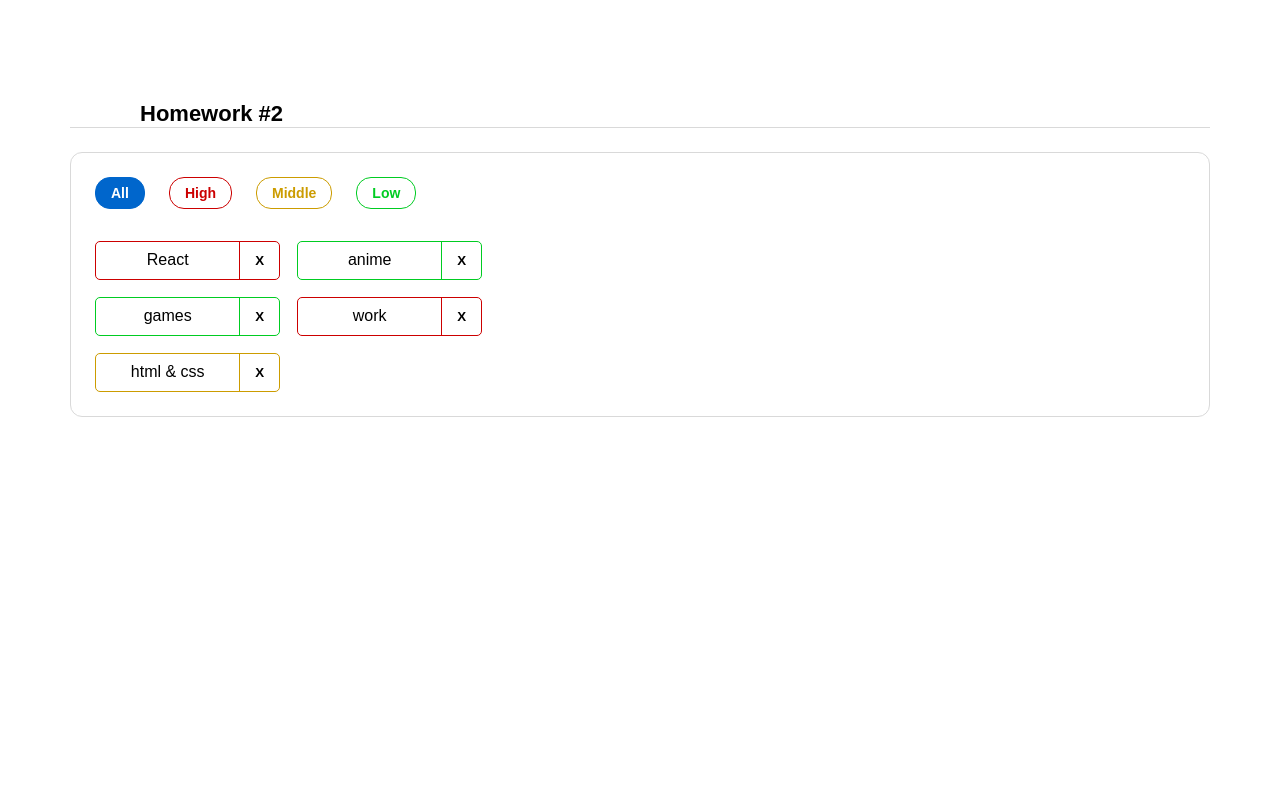
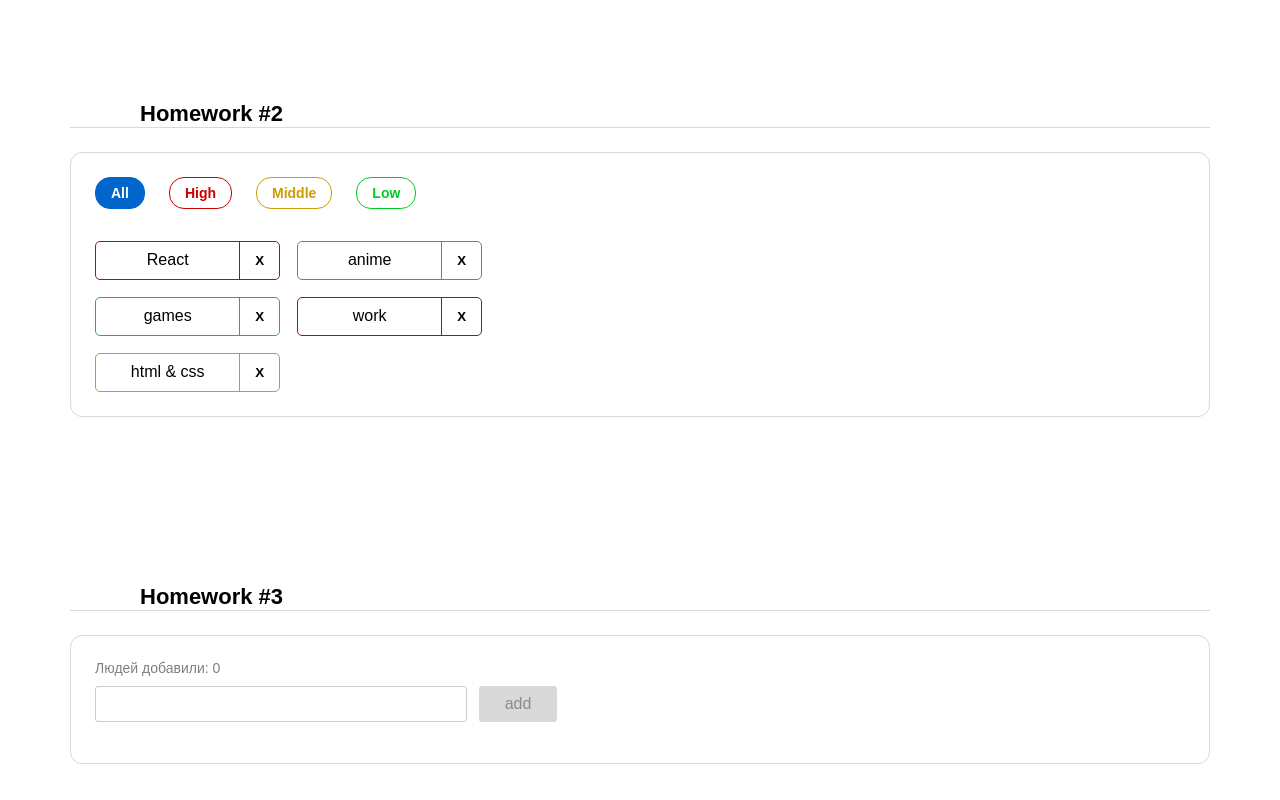
Before and after one commit to Evghenii90/hws2, a React (Create React App) app: page /#/pre-junior in a window 1280 px wide. Shown: the part 602-1402 px from the top of the page. Before the commit the page ends 1055 px from the top, so only its background shows below. Built offline with nearby package versions, Linux system fonts and the light colour scheme.

Commit message:
commit hw3

```diff
--- a/src/s1-main/App.tsx
+++ b/src/s1-main/App.tsx
@@ -2,6 +2,7 @@
 import s from './App.module.css'
 import HW1 from '../s2-homeworks/hw01/HW1'
 import HW2 from "../s2-homeworks/hw02/HW2";
+import HW3 from "../s2-homeworks/hw03/HW3";
 
 function App() {
     return (
@@ -9,7 +10,7 @@
             <HW1/>
             {/*раскомментировать по ходу выполнения*/}
             <HW2/>
-            {/*<HW3/>*/}
+            <HW3/>
             {/*<HW4/>*/}
 
             {/*при выполнении дз 5 и более - закомментировать здесь дз 1-4, так как они есть внутри дз 5*/}
--- a/src/s2-homeworks/hw03/Greeting.module.css
+++ b/src/s2-homeworks/hw03/Greeting.module.css
@@ -1,35 +1,81 @@
 .greetingForm {
+    font-family: 'Montserrat', sans-serif;
 }
 
 .inputAndButtonContainer {
+    display: flex;
+    gap: 12px;
+    margin-bottom: 10px;
+    align-items: flex-start;
 }
 
 .error {
+    font-weight: 400;
+    font-size: 14px;
+    color: #c00;
+    margin-top: 7px;
 }
 
 .input {
+    width: 372px;
+    padding: 8px 12px;
+    border: 1px solid #CCCCCC; /* Серый бордер */
+    border-radius: 3px;
+    font-size: 16px;
+    outline: none;
+    transition: border-color 0.3s;
 }
 
 .input:focus {
+    border-color: #0066CC; /* Синий бордер при фокусе */
 }
 
 .errorInput {
+    width: 372px;
+    padding: 8px 12px;
+    border: 1px solid #CC0000; /* Красный бордер для ошибки */
+    border-radius: 3px;
+    font-size: 16px;
+    outline: none;
 }
 
 .button {
+    width: 78px;
+    height: 36px;
+    background: #06c;
+    border-radius: 3px;
+    padding: 5px 24px;
+    color: white;
+    border: none;
+    font-size: 16px;
+    cursor: pointer;
+    transition: background-color 0.3s;
+    white-space: nowrap;
 }
 
 .button:focus {
+    background-color: #0066CC;
 }
 
 .button:active {
+    background-color: #0052A3;
 }
 
 .button:disabled {
+    background-color: #D9D9D9;
+    color: #8C8C8C;
+    cursor: not-allowed;
 }
 
 .text {
+    font-weight: 400;
+    font-size: 14px;
+    color: rgba(0, 0, 0, 0.5);
+    margin-bottom: 10px;
 }
 
 .greeting {
+    font-size: 16px;
+    color: #333333;
+    margin-top: 10px;
 }
--- a/src/s2-homeworks/hw03/Greeting.tsx
+++ b/src/s2-homeworks/hw03/Greeting.tsx
@@ -2,14 +2,14 @@
 import s from './Greeting.module.css'
 
 type GreetingPropsType = {
-    name: any // need to fix any
-    setNameCallback: any // need to fix any
-    addUser: any // need to fix any
-    onBlur: any // need to fix any
-    onEnter: any // need to fix any
-    error: any // need to fix any
-    totalUsers: any // need to fix any
-    lastUserName?: any // need to fix any
+    name: string // need to fix any
+    setNameCallback: (e: ChangeEvent<HTMLInputElement>)=>void // need to fix any
+    addUser: ()=>void // need to fix any
+    onBlur: ()=>void // need to fix any
+    onEnter: (e: KeyboardEvent<HTMLInputElement>)=>void // need to fix any
+    error: string // need to fix any
+    totalUsers: number // need to fix any
+    lastUserName?: string // need to fix any
 }
 
 // презентационная компонента (для верстальщика)
@@ -25,7 +25,7 @@
         lastUserName,
     } // деструктуризация пропсов
 ) => {
-    const inputClass = s.errorInput // need to fix with (?:)
+    const inputClass = error? s.errorInput : s.input // need to fix with (?:)
 
     return (
         <div id={'hw3-form'} className={s.greetingForm}>
--- a/src/s2-homeworks/hw03/GreetingContainer.tsx
+++ b/src/s2-homeworks/hw03/GreetingContainer.tsx
@@ -1,20 +1,36 @@
-import React, { ChangeEvent, KeyboardEvent, useState } from 'react'
+import React, {ChangeEvent, KeyboardEvent, useState} from 'react'
 import Greeting from './Greeting'
-import { UserType } from './HW3'
+import {UserType} from './HW3'
+import user from "../hw08/User";
 
 type GreetingContainerPropsType = {
-    users: any // need to fix any
-    addUserCallback: any // need to fix any
+    users: UserType[] // need to fix any
+    addUserCallback: (name: string) => void // need to fix any
 }
 
-export const pureAddUser = (name: any, setError: any, setName: any, addUserCallback: any) => {
+export const pureAddUser = (name: string,
+                            setError: (error: string) => void,
+                            setName: (name: string) => void,
+                            addUserCallback: (namee: string) => void) => {
     // если имя пустое - показать ошибку, иначе - добавить юзера и очистить инпут
+    if (name === '') {
+        setError('Ошибка! Введите имя!')
+    } else {
+        addUserCallback(name)
+        setName('')
+    }
 }
 
-export const pureOnBlur = (name: any, setError: any) => { // если имя пустое - показать ошибку
+export const pureOnBlur = (name: string, setError: (error: string) => void) => { // если имя пустое - показать ошибку
+    if(name === '') {
+        setError('Ошибка! Введите имя!')
+    }
 }
 
-export const pureOnEnter = (e: any, addUser: any) => { // если нажата кнопка Enter - добавить
+export const pureOnEnter = (e: KeyboardEvent<HTMLInputElement>, addUser: ()=>void) => { // если нажата кнопка Enter - добавить
+    if(e.key === 'Enter') {
+        addUser()
+    }
 }
 
 // более простой и понятный для новичков
@@ -22,15 +38,16 @@
 
 // более современный и удобный для про :)
 const GreetingContainer: React.FC<GreetingContainerPropsType> = ({
-    users,
-    addUserCallback,
-}) => {
+                                                                     users,
+                                                                     addUserCallback,
+                                                                 }) => {
     // деструктуризация пропсов
-    const [name, setName] = useState<any>('') // need to fix any
-    const [error, setError] = useState<any>('') // need to fix any
+    const [name, setName] = useState<string>('') // need to fix any
+    const [error, setError] = useState<string>('') // need to fix any
 
-    const setNameCallback = (e: any) => { // need to fix any
-        setName('some name') // need to fix
+    const setNameCallback = (e: ChangeEvent<HTMLInputElement>) => { // need to fix any
+        const newName = e.currentTarget.value
+        setName(newName) // need to fix
 
         error && setError('')
     }
@@ -42,12 +59,12 @@
         pureOnBlur(name, setError)
     }
 
-    const onEnter = (e: any) => {
+    const onEnter = (e: KeyboardEvent<HTMLInputElement>) => {
         pureOnEnter(e, addUser)
     }
 
-    const totalUsers = 0 // need to fix
-    const lastUserName = 'some name' // need to fix
+    const totalUsers = users.length // need to fix
+    const lastUserName = users.length > 0 ? users[users.length-1].name : '' // need to fix
 
     return (
         <Greeting
--- a/src/s2-homeworks/hw03/HW3.tsx
+++ b/src/s2-homeworks/hw03/HW3.tsx
@@ -19,20 +19,19 @@
 
 // types
 export type UserType = {
-    _id: any // need to fix any
-    name: any // need to fix any
+    _id: string
+    name: string
 }
 
-export const pureAddUserCallback = (name: any, setUsers: any, users: any) => { // need to fix any
-    const user = { // need to fix
-    }
+export const pureAddUserCallback = (name: string, setUsers: (users:UserType[])=>void, users: UserType[]) => {
+    const user = {_id:v1(), name:name}
     setUsers([...users, user])
 }
 
 const HW3 = () => {
-    const [users, setUsers] = useState<any>([]) // need to fix any
+    const [users, setUsers] = useState<UserType[]>([])
 
-    const addUserCallback = (name: any) => { // need to fix any
+    const addUserCallback = (name: string) => {
         pureAddUserCallback(name, setUsers, users)
     }
 
```
